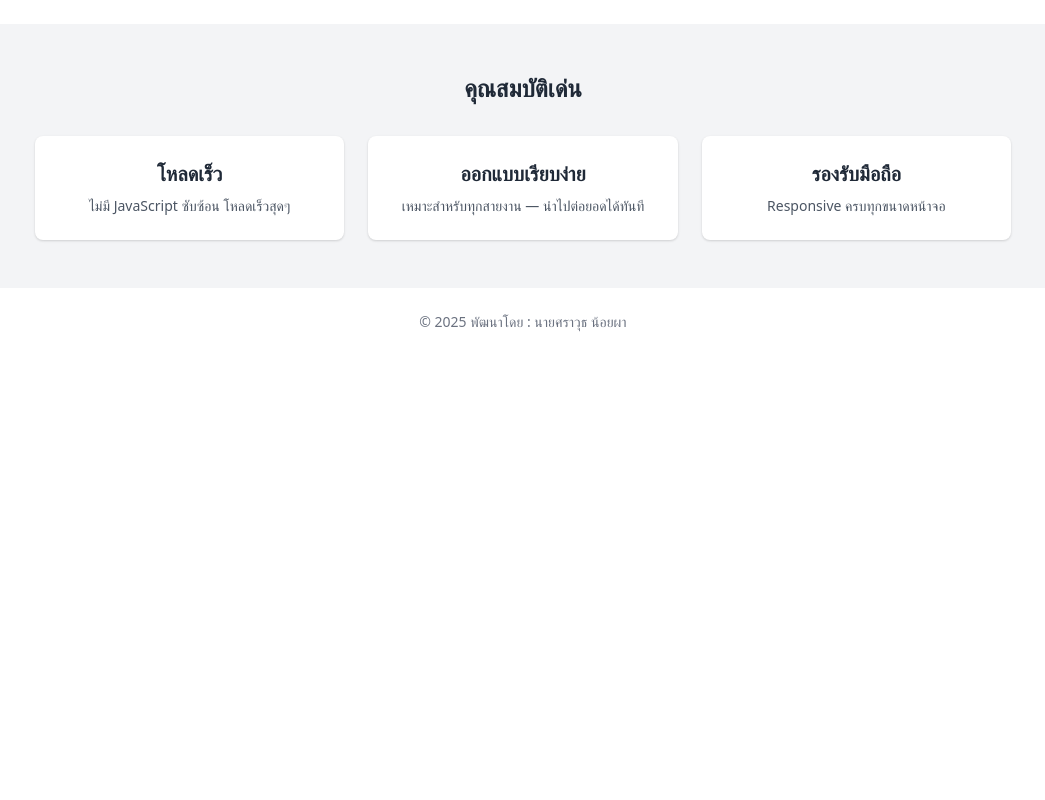
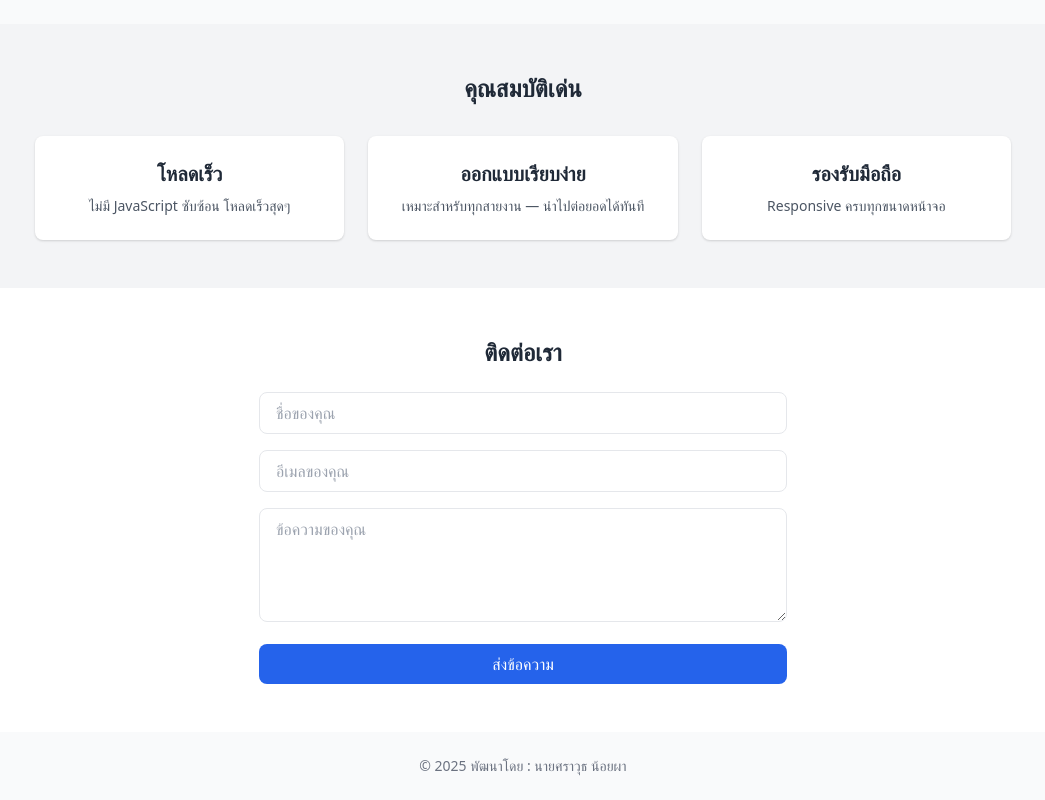
Before and after one commit to tameng-script/landingPage, a plain HTML site: page index.html in a window 1280 px wide. Shown: the part 776-1576 px from the top of the page, without its empty margins (117-1162 px from the left). Before the commit the page ends 1132 px from the top, so only its background shows below. Drawn offline with nearby package versions, Linux system fonts and the light colour scheme.

Commit message:
Update index.html

```diff
--- a/index.html
+++ b/index.html
@@ -10,20 +10,27 @@
     />
   </head>
   <body class="bg-white text-gray-800">
+
     <!-- Hero Section -->
-    <section class="min-h-screen flex flex-col justify-center items-center px-6 text-center">
+    <section class="min-h-screen flex flex-col justify-center items-center px-6 text-center bg-gray-50">
+      <!-- รูปภาพ -->
+      <img src="https://via.placeholder.com/200x200.png?text=LOGO" alt="โลโก้" class="mb-6 rounded-full shadow-lg" />
+
+      <!-- หัวเรื่อง -->
       <h1 class="text-4xl md:text-6xl font-bold mb-4">ยินดีต้อนรับสู่เว็บไซต์ นายศราวุธ น้อยผา</h1>
       <p class="text-lg text-gray-600 mb-6 max-w-xl">
         โรงเรียนบ้านตาเม็ง(อสพป.9) สพป.ศรีสะเกษ เขต 3
       </p>
+
+      <!-- ปุ่มเชื่อมไปหน้า start.html -->
       <a
-        href="#"
+        href="start.html"
         class="px-6 py-3 rounded-full bg-black text-white hover:bg-gray-800 transition duration-300"
         >เริ่มต้นใช้งาน</a
       >
     </section>
 
-    <!-- Features -->
+    <!-- Features Section -->
     <section class="py-12 bg-gray-100">
       <div class="max-w-5xl mx-auto px-6 text-center">
         <h2 class="text-2xl font-semibold mb-8">คุณสมบัติเด่น</h2>
@@ -44,8 +51,28 @@
       </div>
     </section>
 
+    <!-- Contact Form -->
+    <section class="py-12 bg-white">
+      <div class="max-w-xl mx-auto px-6">
+        <h2 class="text-2xl font-semibold mb-6 text-center">ติดต่อเรา</h2>
+        <form class="space-y-4">
+          <input type="text" name="name" placeholder="ชื่อของคุณ" required
+            class="w-full px-4 py-2 border rounded-lg focus:outline-none focus:ring-2 focus:ring-blue-500" />
+
+          <input type="email" name="email" placeholder="อีเมลของคุณ" required
+            class="w-full px-4 py-2 border rounded-lg focus:outline-none focus:ring-2 focus:ring-blue-500" />
+
+          <textarea name="message" rows="4" placeholder="ข้อความของคุณ" required
+            class="w-full px-4 py-2 border rounded-lg focus:outline-none focus:ring-2 focus:ring-blue-500"></textarea>
+
+          <button type="submit"
+            class="w-full bg-blue-600 text-white px-4 py-2 rounded-lg hover:bg-blue-700 transition duration-300">ส่งข้อความ</button>
+        </form>
+      </div>
+    </section>
+
     <!-- Footer -->
-    <footer class="text-center text-sm text-gray-500 py-6">
+    <footer class="text-center text-sm text-gray-500 py-6 bg-gray-50">
       &copy; 2025 พัฒนาโดย : นายศราวุธ น้อยผา
     </footer>
   </body>
```
